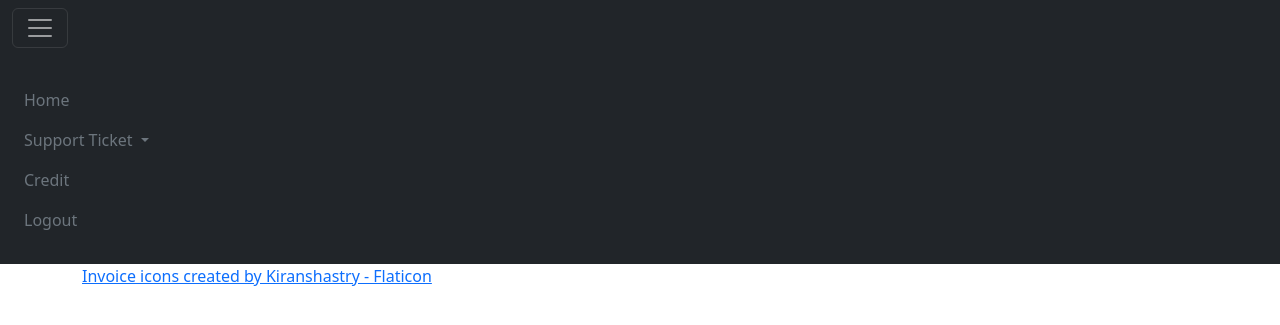
After one commit to BrandonOh/SupportTicketDemo, a Django app: page /credit in a window 1280 px wide, after a click that opens the changed part. The commit adds this page. Shown: the top 325 px of the page. Run offline with Django 5.2, Linux system fonts and the light colour scheme; a user stored in the database is signed in.

Commit message:
Added credit pages for any assets used, added more to nav bar, and made bootstrap changes.

```diff
--- a/SupportTicket/homepage/templates/base.html
+++ b/SupportTicket/homepage/templates/base.html
@@ -4,7 +4,6 @@
         <meta charset="UTF-8">
         <meta name="viewport" content="width=device-width, initial-scale=1.0">
         <title>{% block title %}Support Ticket App{% endblock %}</title>
-
         <!-- Bootstrap CSS via CDN -->
         <link href="https://cdn.jsdelivr.net/npm/bootstrap@5.3.3/dist/css/bootstrap.min.css" rel="stylesheet" integrity="sha384-QWTKZyjpPEjISv5WaRU9OFeRpok6YctnYmDr5pNlyT2bRjXh0JMhjY6hW+ALEwIH" crossorigin="anonymous">
         <script src="https://cdn.jsdelivr.net/npm/bootstrap@5.3.3/dist/js/bootstrap.bundle.min.js" integrity="sha384-YvpcrYf0tY3lHB60NNkmXc5s9fDVZLESaAA55NDzOxhy9GkcIdslK1eN7N6jIeHz" crossorigin="anonymous"></script></head>
@@ -20,10 +19,32 @@
             <div class="bg-dark p-4">
                 <ul class="navbar-nav me-auto mb-2 mb-lg-0">
                     <li class="nav-item">
-                        <a class="nav-link active " aria-current="page" href="#">Home</a>
+                        <a class="nav-link active text-secondary" aria-current="page" href="#">Home</a>
+                    </li>
+                    <li class="nav-item dropdown">
+                        <a class="nav-link dropdown-toggle text-secondary" href="#" role="button" data-bs-toggle="dropdown" aria-expanded="false">
+                            Support Ticket
+                        </a>
+                        <ul class="dropdown-menu">
+                            <li>
+                                <a class="dropdown-item" href="#">Submit Ticket</a>
+                            </li>
+                            <li>
+                                <a class="dropdown-item" href="#">Your Tickets</a>
+                            </li>
+                            <li>
+                                <hr class="dropdown-divider">
+                            </li>
+                            <li>
+                                <a class="dropdown-item" href="#">Tickets</a>
+                            </li>
+                        </ul>
                     </li>
                     <li class="nav-item">
-                        <a class="nav-link" href="#">Logout</a>
+                        <a class="nav-link active text-secondary" aria-current="page" href="credit">Credit</a>
+                    </li>
+                    <li class="nav-item">
+                        <a class="nav-link text-secondary" href="logout">Logout</a>
                     </li>
                 </ul>
             </div>
--- /dev/null
+++ b/SupportTicket/homepage/templates/homepage/credit.html
@@ -0,0 +1,6 @@
+{% extends 'base.html' %}
+{% load static %}
+{% block title %}Credit Page{% endblock %}
+{% block content %}
+    <a href="https://www.flaticon.com/free-icons/invoice" title="invoice icons">Invoice icons created by Kiranshastry - Flaticon</a>
+{% endblock %}
--- a/SupportTicket/homepage/urls.py
+++ b/SupportTicket/homepage/urls.py
@@ -6,4 +6,5 @@ urlpatterns = [
     path('login', loginUser, name = 'loginUser'),
     path('homepage', index, name='index'),
     path('logout',logoutUser, name='logoutUser'),
+    path('credit', credit, name='credit')
 ]
--- a/SupportTicket/homepage/views.py
+++ b/SupportTicket/homepage/views.py
@@ -21,13 +21,18 @@ def loginUser(request):
             return redirect("/homepage")
         else:
             form = LoginForm()
-    return render(request, 'homepage/loginUser.html', {'form': form})
+    return render(request, 'homepage/login.html', {'form': form})
 
 @login_required
 def index(request):
     return render(request, 'homepage/index.html')
 
 @login_required
+def credit(request):
+    return render(request, 'homepage/credit.html')
+
+
+@login_required
 def logoutUser(request):
     logout(request)
     return redirect('/login')
```
Also changed, not shown: SupportTicket/homepage/templates/homepage/index.html (+14 -5 lines), SupportTicket/homepage/templates/homepage/login.html (+14 -0 lines), SupportTicket/SupportTicket/settings.py (line endings or trailing spaces), SupportTicket/db.sqlite3, SupportTicket/homepage/static/images/invoice.png (added).
